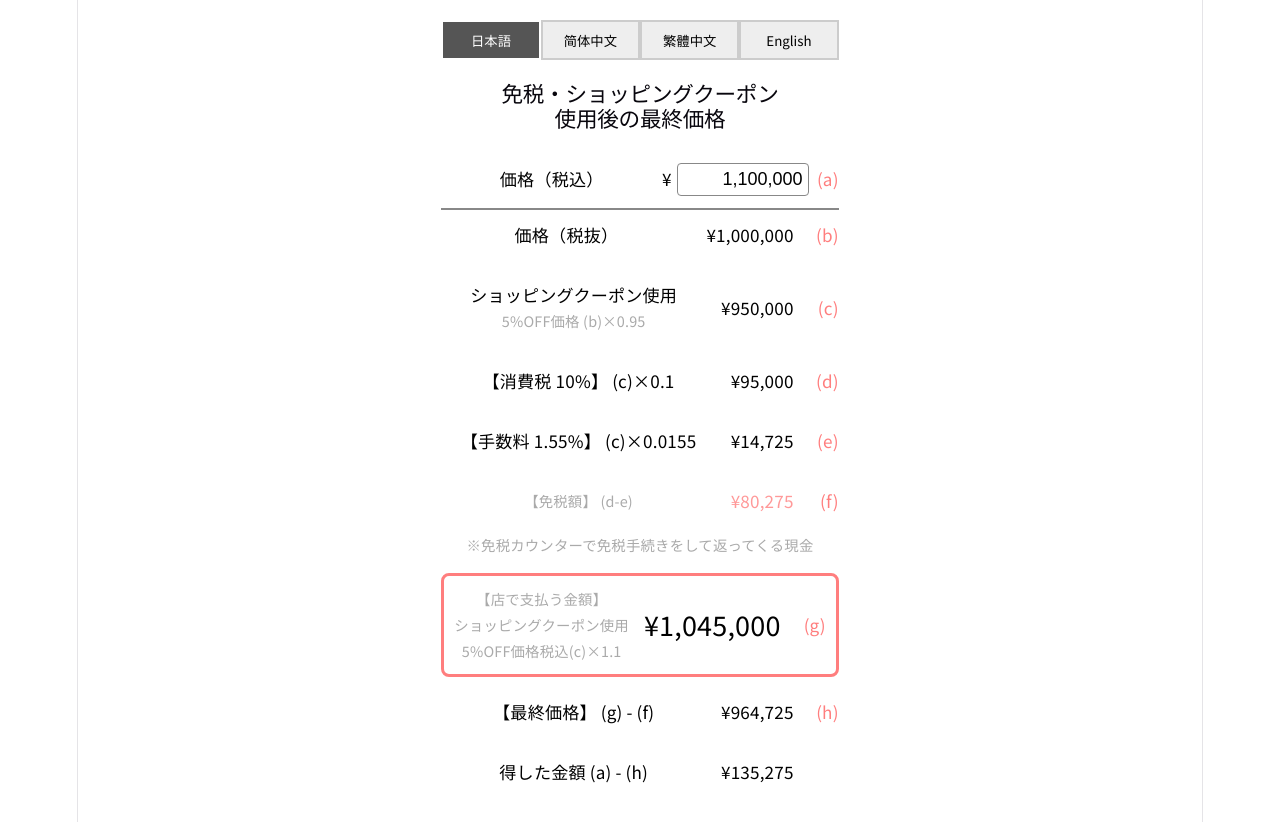
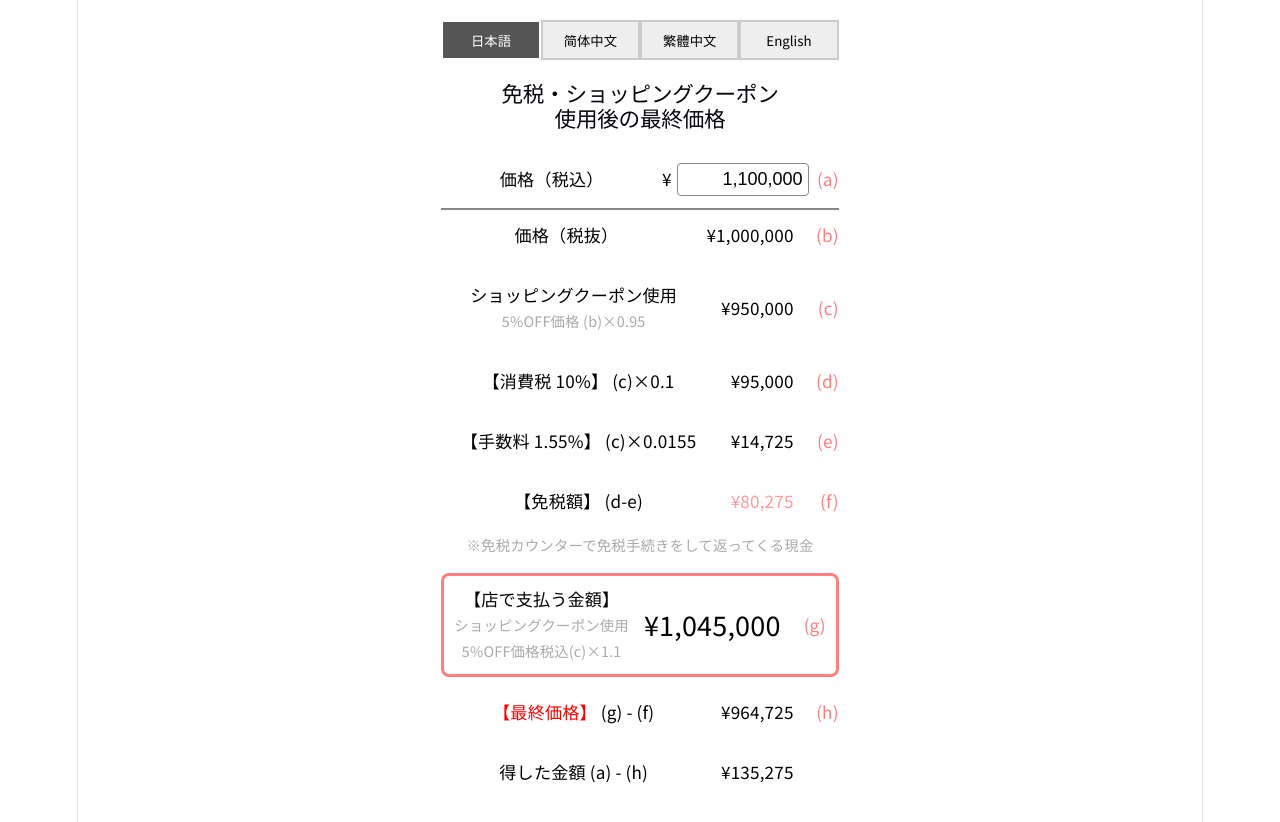
Before and after one commit to YUYANO0o0/tax-calc, a React (Vite) app: page / in a window 1280 px wide. Shown: the top 822 px of the page. Built offline with nearby package versions, Linux system fonts and the light colour scheme.

Commit message:
文字サイズ調整

```diff
--- a/src/App.tsx
+++ b/src/App.tsx
@@ -62,11 +62,23 @@ function App() {
   };
 
   const current = labels[lang];
-  // 文字色を 'inherit' にすることで、親要素（ブラウザの設定）に従うように修正
   const RedCode = ({ code }: { code: string }) => <span style={{ color: '#ff7e7e', width: '30px', textAlign: 'right', flexShrink: 0, alignSelf: 'center' }}>{code}</span>;
 
   const Row = ({ label, value, code, bold = false, highlight = false, isRefund = false, emphasize = false, finalPrice = false }: any) => {
     const lines = typeof label === 'string' ? label.split('\n') : [label];
+
+    // 「【最終価格】」という文字列を赤くするための関数
+    const renderLabel = (text: string) => {
+      if (text.includes("【最終価格】")) {
+        return (
+          <>
+            <span style={{ color: 'red' }}>【最終価格】</span>
+            {text.replace("【最終価格】", "")}
+          </>
+        );
+      }
+      return text;
+    };
 
     return (
       <div style={{ paddingBottom: '10px' }}>
@@ -76,26 +88,25 @@ function App() {
           alignItems: 'center',
           padding: emphasize ? '10px' : '12px 0',
           borderBottom: emphasize ? 'none' : '1px solid #eee',
-          border: emphasize ? '3px solid #ff7e7e' : 'none', // 赤枠を少し柔らかい色に
+          border: emphasize ? '3px solid #ff7e7e' : 'none',
           borderRadius: emphasize ? '8px' : '0px'
         }}>
           <span style={{ flex: 1, paddingRight: '15px', textAlign: 'center' }}>
             {lines.map((line: string, index: number) => (
               <span key={index} style={{
                 display: 'block',
-                fontSize: (emphasize || isRefund || index > 0) ? '0.8rem' : '0.95rem',
-                // ダークモードでも見えるよう明示的な黒(#000)をやめて inherit (継承) に変更
-                color: (emphasize || isRefund || index > 0) ? '#aaa' : 'inherit',
+                // 見出し(index 0)は常に通常サイズ、それ以外(説明文)は小さく
+                fontSize: index === 0 ? '0.95rem' : '0.8rem',
+                color: index === 0 ? 'inherit' : '#aaa',
                 fontWeight: (index === 0 && !emphasize && bold) ? 'bold' : 'normal'
               }}>
-                {line}
+                {renderLabel(line)}
               </span>
             ))}
           </span>
           <div style={{ display: 'flex', alignItems: 'center', flexShrink: 0 }}>
             <span style={{
               fontWeight: (bold || emphasize || finalPrice) ? 'bold' : 'normal',
-              // ダークモードで映える明るめの色に変更
               color: finalPrice ? '#ff7e7e' : (highlight ? '#ff9999' : 'inherit'),
               marginRight: '15px',
               fontSize: finalPrice ? '1.5rem' : (emphasize ? '1.5rem' : '0.95rem')
```
